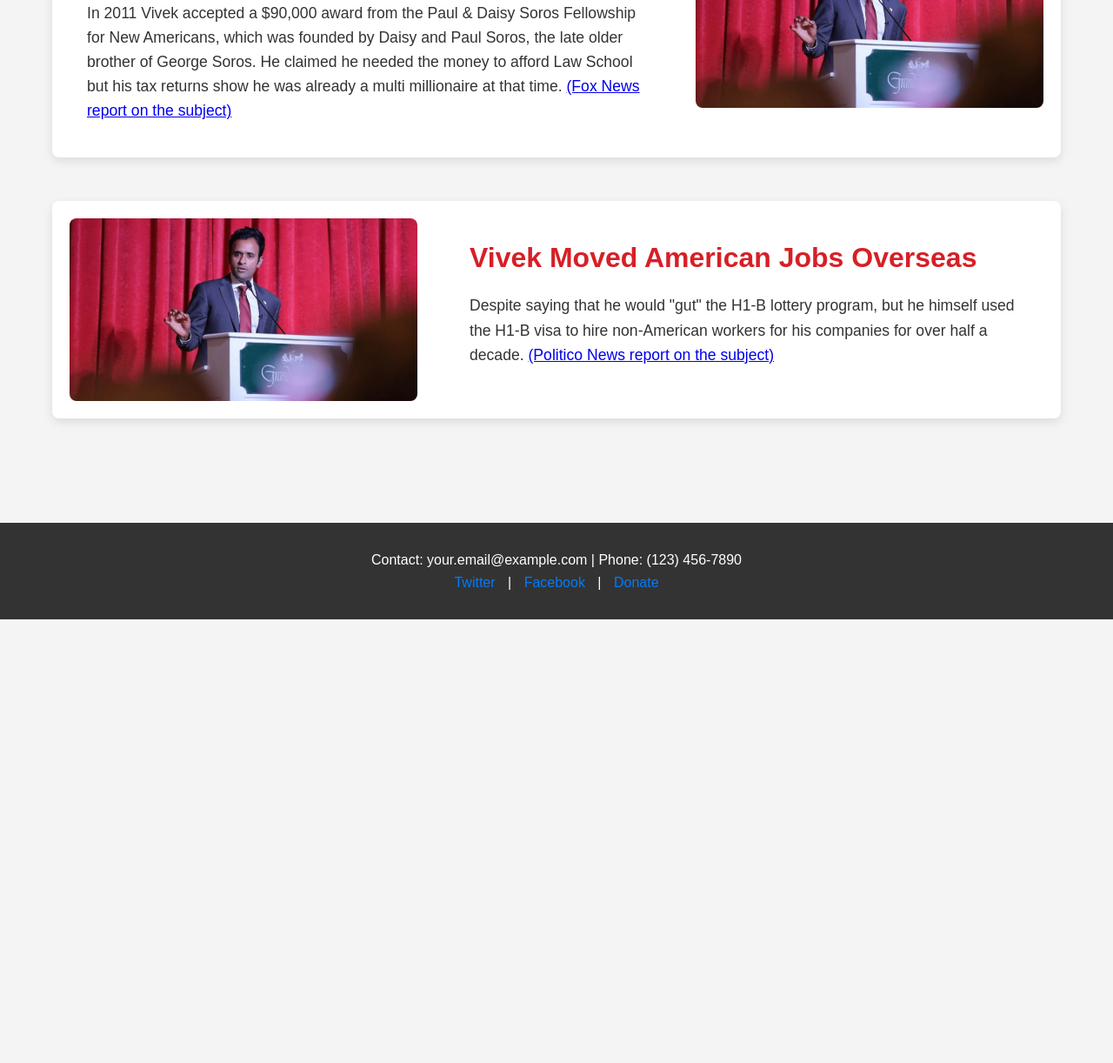
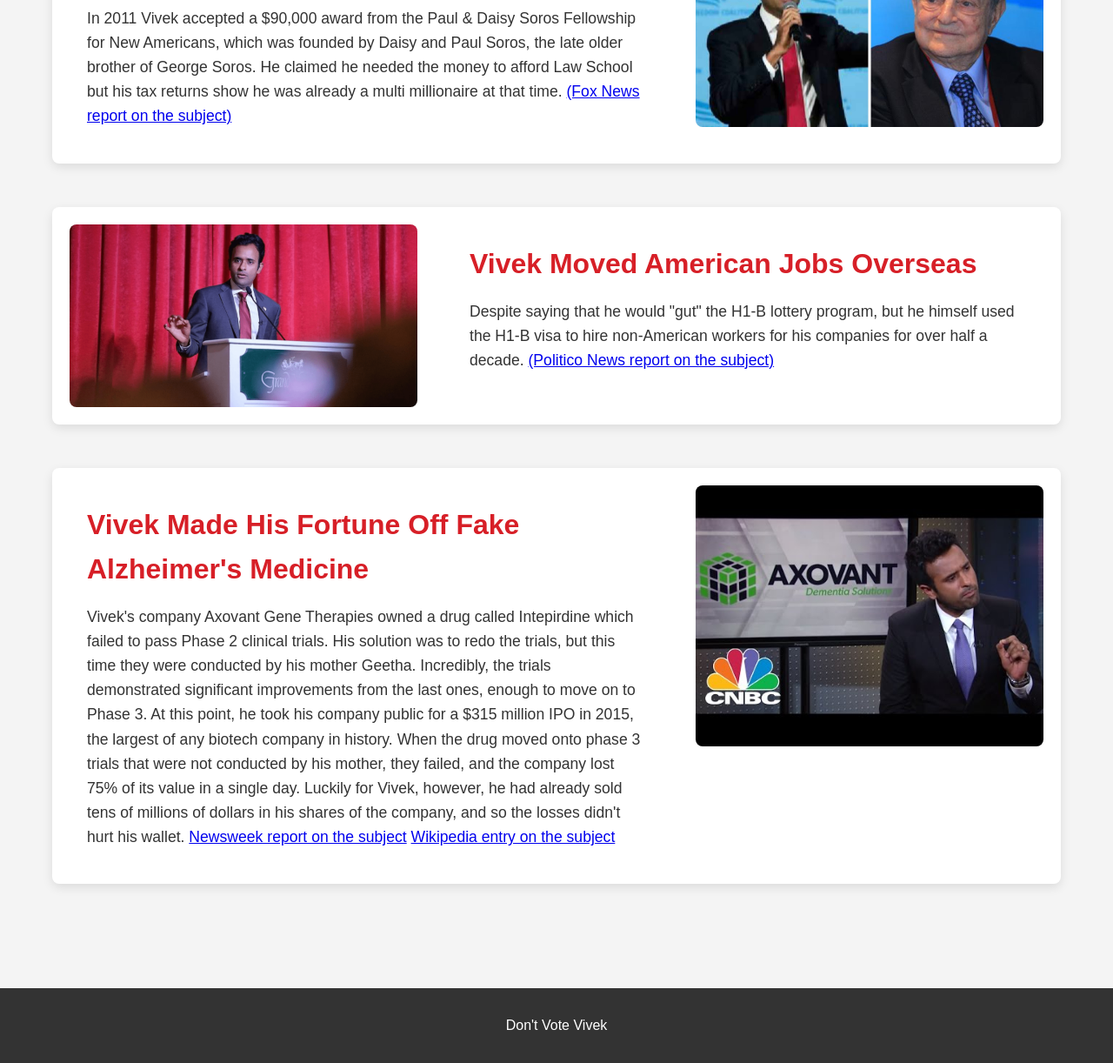
Before and after one commit to yosolo950/dontvote, a plain HTML site: page index.html in a window 1280 px wide. Shown: the part 717-1939 px from the top of the page at 87% size. Before the commit the page ends 1429 px from the top, so only its background shows below. Drawn offline with Linux system fonts and the light colour scheme.

Commit message:
add fourth talking point

```diff
--- a/index.html
+++ b/index.html
@@ -13,9 +13,8 @@
     </header>
 
     <div class="container">
-        <!-- Talking Point 1 -->
         <section class="talking-point">
-            <img src="images/vivek.png" alt="Talking Point 1 Image">
+            <img src="images/nbc.jpg" alt="Image 1">
             <div class="content">
                 <h2>Vivek is an Anchor Baby</h2>
                 <p>Vivek admitted that neither of his parents were citizens at the time of his birth in a September 2023 interview with NBC's Dasha Burns.
@@ -24,9 +23,8 @@
             </div>
         </section>
 
-        <!-- Talking Point 2 -->
         <section class="talking-point">
-            <img src="images/vivek.png" alt="Talking Point 2 Image">
+            <img src="images/soros.jpg" alt="Image 2">
             <div class="content">
                 <h2>Vivek Received Money from Soros</h2>
                 <p>In 2011 Vivek accepted a $90,000 award from the Paul & Daisy Soros Fellowship for New Americans, which was founded by Daisy and Paul Soros, the late older brother of George Soros. He claimed he needed the money to afford Law School but his tax returns show he was already a multi millionaire at that time.
@@ -34,9 +32,8 @@
             </div>
         </section>
 
-        <!-- Talking Point 3 -->
         <section class="talking-point">
-            <img src="images/vivek.png" alt="Talking Point 3 Image">
+            <img src="images/vivek.png" alt="Image 3">
             <div class="content">
                 <h2>Vivek Moved American Jobs Overseas</h2>
                 <p>Despite saying that he would "gut" the H1-B lottery program, but he himself used the H1-B visa to hire non-American workers for his companies for over half a decade.
@@ -44,16 +41,22 @@
             </div>
         </section>
 
+        <section class="talking-point">
+            <img src="images/axovant.jpg" alt="Image 4">
+            <div class="content">
+                <h2>Vivek Made His Fortune Off Fake Alzheimer's Medicine</h2>
+                <p> Vivek's company Axovant Gene Therapies owned a drug called Intepirdine which failed to pass Phase 2 clinical trials. His solution was to redo the trials, but this time they were conducted by his mother Geetha. Incredibly, the trials demonstrated significant improvements from the last ones, enough to move on to Phase 3. At this point, he took his company public for a $315 million IPO in 2015, the largest of any biotech company in history. When the drug moved onto phase 3 trials that were not conducted by his mother, they failed, and the company lost 75% of its value in a single day. Luckily for Vivek, however, he had already sold tens of millions of dollars in his shares of the company, and so the losses didn't hurt his wallet.
+                    <a href="https://www.newsweek.com/vivek-ramaswamy-fraud-always-has-been-opinion-1823853" target="_blank"> Newsweek report on the subject</a>
+                    <a href="https://en.wikipedia.org/wiki/Vivek_Ramaswamy#Roivant_Sciences_and_subsidiaries" target="_blank"> Wikipedia entry on the subject</a>
+                </p>
+            </div>
+        </section>
+
         <!-- Add more talking-point sections here as needed -->
     </div>
 
     <footer>
-        <p>Contact: your.email@example.com | Phone: (123) 456-7890</p>
-        <p>
-            <a href="https://twitter.com/yourhandle">Twitter</a> |
-            <a href="https://facebook.com/yourpage">Facebook</a> |
-            <a href="https://yourwebsite.com/donate">Donate</a>
-        </p>
+        <p>Don't Vote Vivek</p>
     </footer>
 </body>
 </html>
--- a/style.css
+++ b/style.css
@@ -89,6 +89,7 @@ header p {
     .talking-point .content {
         padding: 40px;
         text-align: left;
+        width: 75%;
     }
 
     .talking-point:nth-child(even) .content {
```
Also changed, not shown: images/axovant.jpg (added), images/nbc.jpg (added), images/soros.jpg (added).
